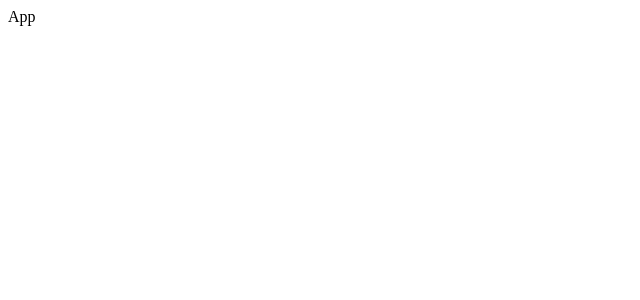
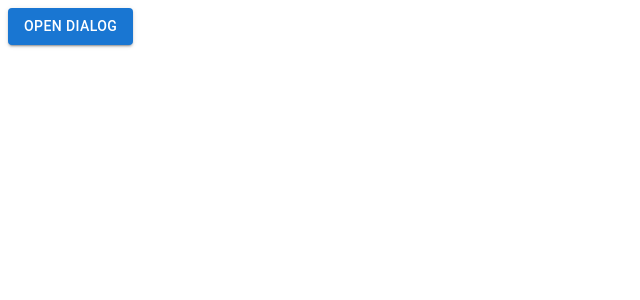
Before and after one commit to GrayHead/march-2023-react-hw, a React (Create React App) app: page / in a window 1280 px wide. Shown: the top 300 px of the page, without its empty margins (0-640 px from the left). Built offline with nearby package versions, Linux system fonts and the light colour scheme.

Commit message:
cons-after-lesson9

```diff
--- a/package.json
+++ b/package.json
@@ -3,11 +3,16 @@
   "version": "0.1.0",
   "private": true,
   "dependencies": {
+    "@emotion/react": "^11.11.1",
+    "@emotion/styled": "^11.11.0",
+    "@mui/material": "^5.14.4",
     "@testing-library/jest-dom": "^5.16.5",
     "@testing-library/react": "^13.4.0",
     "@testing-library/user-event": "^13.5.0",
     "react": "^18.2.0",
     "react-dom": "^18.2.0",
+    "react-hook-form": "^7.45.4",
+    "react-imask": "^7.1.3",
     "react-scripts": "5.0.1"
   },
   "scripts": {
--- a/src/App.js
+++ b/src/App.js
@@ -1,7 +1,63 @@
+// import {forwardRef} from "react";
+// import {IMaskInput} from "react-imask";
+// import {useForm} from "react-hook-form";
+//
+// const MaskTextField = forwardRef(
+//     (props, inputRef)=>{
+//         const {onChange, mask, ...other} = props;
+//
+//         return(
+//             <IMaskInput
+//                 mask={mask}
+//                 inputRef={inputRef}
+//                 onChange={(e)=>{
+//                     onChange({target:{name:other.name, e}})
+//                 }}
+//                 {...other}
+//
+//             />
+//         )
+//     }
+// )
+// const App = () => {
+//     const {register, handleSubmit} = useForm();
+//
+//     const save = (obj) => {
+//         console.log(obj);
+//     }
+//     return (
+//         <form onSubmit={handleSubmit(save)}>
+//             <MaskTextField mask="+38(000) 000-0000" {...register('phone')}/>
+//             <button>save</button>
+//         </form>
+//     );
+// };
+//
+// export {App};
+//
+import {Button, Dialog, DialogActions, DialogContent, DialogTitle} from "@mui/material";
+import {useState} from "react";
+
+const MyDialog = ({open, setOpen}) => {
+    return (
+        <Dialog open={open} onClose={()=>setOpen(false)}>
+            <DialogTitle>Login</DialogTitle>
+            <DialogContent>
+                <h1>Some Form</h1>
+            </DialogContent>
+            {/*<DialogActions>*/}
+            {/*    <Button variant={'contained'} onClick={()=>setOpen(false)}>Close</Button>*/}
+            {/*</DialogActions>*/}
+        </Dialog>
+    )
+}
+
 const App = () => {
+    const [open, setOpen] = useState(false)
     return (
         <div>
-            App
+            <Button variant={open ? 'outlined' : 'contained'} onClick={() => setOpen(true)}>Open Dialog</Button>
+            <MyDialog open={open} setOpen={setOpen}/>
         </div>
     );
 };
```
